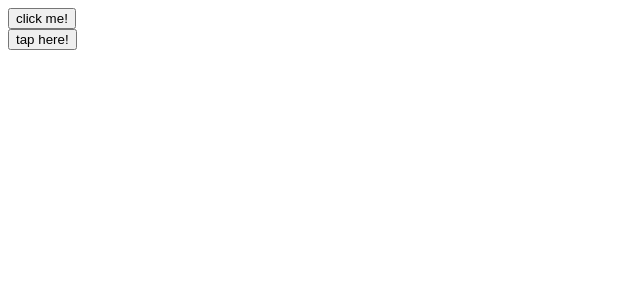
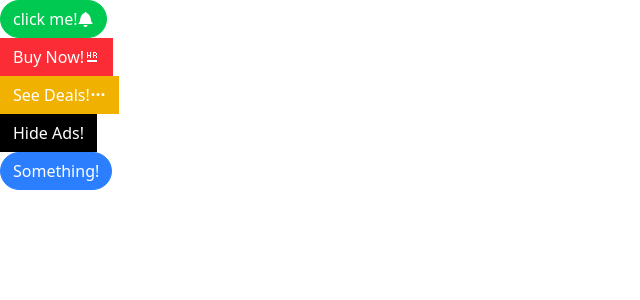
Before and after one commit to mirmadiha/react-comps, a React (Vite) app: page / in a window 1280 px wide. Shown: the top 300 px of the page, without its empty margins (0-640 px from the left). Built offline with nearby package versions, Linux system fonts and the light colour scheme.

Commit message:
tailwind CSS

```diff
--- a/package.json
+++ b/package.json
@@ -11,11 +11,11 @@
   },
   "dependencies": {
     "@tailwindcss/vite": "^4.1.5",
-    "classnames": "^2.3.1",
+    "classnames": "^2.5.1",
     "prop-types": "^15.8.1",
     "react": "18.3.1",
     "react-dom": "18.3.1",
-    "react-icons": "4.4.0",
+    "react-icons": "^4.4.0",
     "tailwindcss": "^4.1.5"
   },
   "devDependencies": {
--- a/src/App.js
+++ b/src/App.js
@@ -1,14 +1,28 @@
 import Button from './Button';
+import { GoBell , GoHorizontalRule   ,GoKebabHorizontal} from "react-icons/go";
 function App(){
     return(
         <div>
         <div>
-            <Button>click me!</Button>
+            <Button success rounded outline>click me! <GoBell/> </Button>
         </div>
 
         <div>
-            <Button>tap here!</Button>
+            <Button danger outline>Buy Now! <GoHorizontalRule/> </Button>
         </div>
+
+        <div>
+            <Button warning>See Deals! <GoKebabHorizontal/> </Button>
+        </div>
+
+        <div>
+            <Button secondary outline>Hide Ads!</Button>
+        </div>
+
+        <div>
+            <Button primary rounded>Something!</Button>
+        </div>
+
         </div>
     );
 };
--- a/src/Button.js
+++ b/src/Button.js
@@ -1,7 +1,21 @@
 import PropTypes from 'prop-types';
+import classNames from 'classnames';
 function Button({
     children,primary,secondary,success,warning,danger,outline,rounded}){
-    return <button>{children}</button>
+        const classes=classNames("flex items-center px-3 , py-1.5 border",
+            {"border-blue-500 bg-blue-500 text-white":primary},
+            {"border-black bg-black text-white":secondary},
+            {"border-green-500 bg-green-500 text-white":success},
+            {"border-yellow-500 bg-yellow-500 text-white":warning},
+            {"border-red-500 bg-red-500 text-white":danger},
+            {"rounded-full":rounded},
+            {"text-blue-500":outline && primary},
+            {"text-black":outline && secondary},
+            {"text-green-500":outline && success},
+            {"text-yellow-500":outline && warning},
+            {"text-red-500":outline && danger},
+        )
+    return <button className={classes} >{children}</button>
 };
 
 Button.propTypes={
--- /dev/null
+++ b/src/index.css
@@ -0,0 +1 @@
+@import 'tailwindcss';
--- a/src/index.js
+++ b/src/index.js
@@ -1,6 +1,7 @@
 import React from 'react';
 import ReactDOM  from 'react-dom/client';
 import App from './App';
+import './index.css';
 
 const el=document.getElementById('root');
 const root=ReactDOM.createRoot(el);
```
Also changed, not shown: 1 other file (tests, documents, lock files or other folders).
